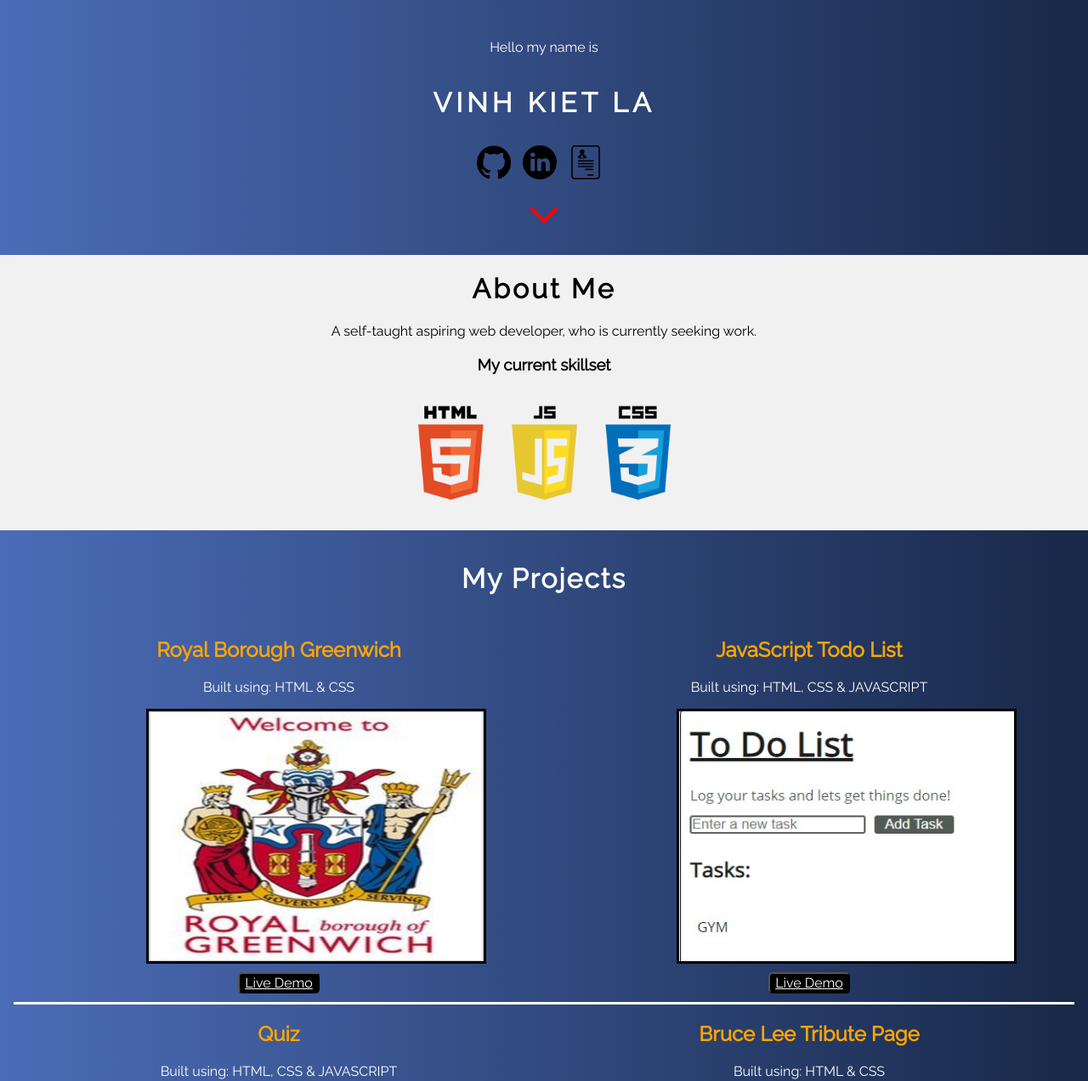
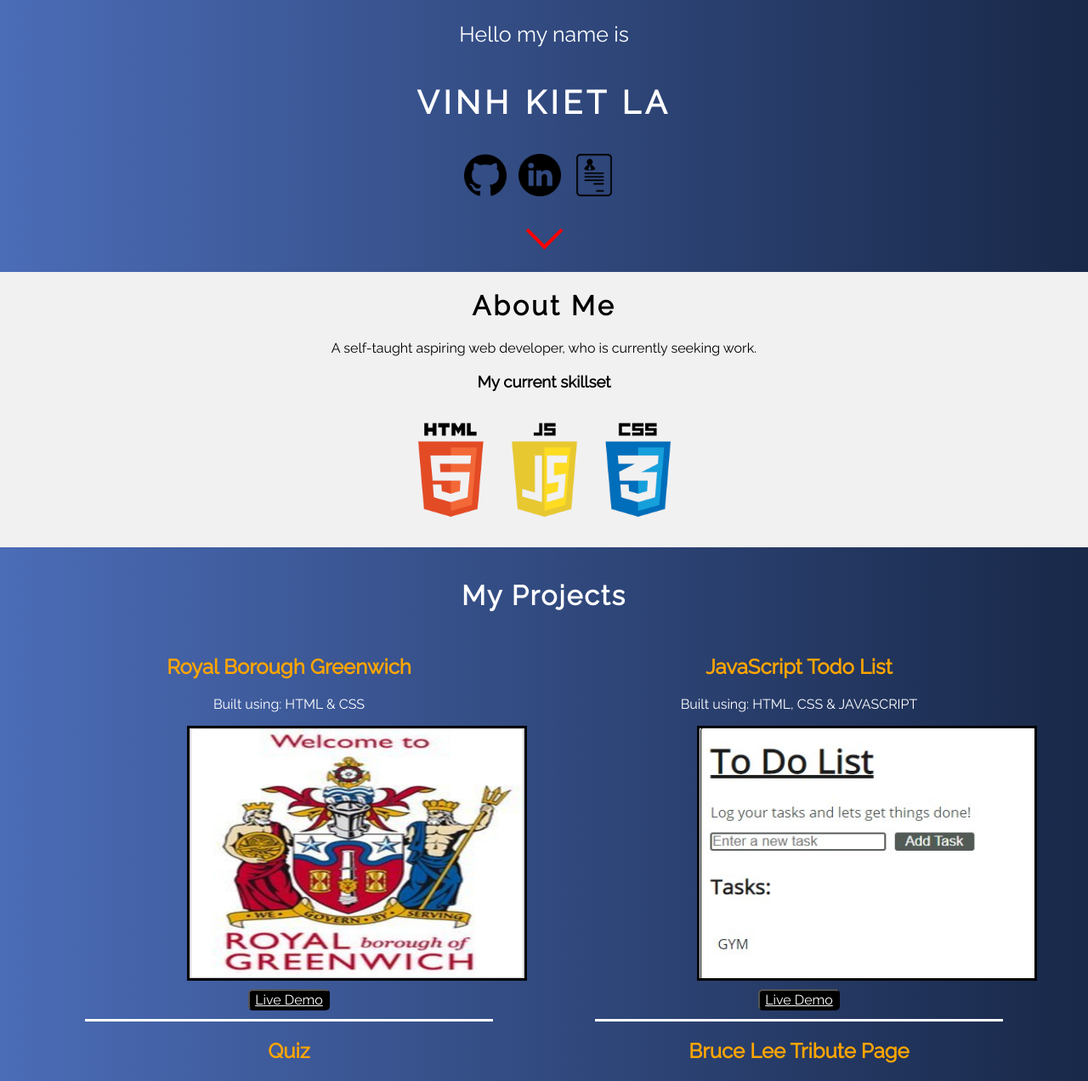
Before and after one commit to VinhKietLa/githubportfolio, a plain HTML site: page index.html in a window 1280 px wide. Shown: the top 1272 px of the page at 85% size. Drawn offline with Linux system fonts and the light colour scheme.

Commit message:
Adjusted a few styles for larger screen 768px plus

```diff
--- a/index.css
+++ b/index.css
@@ -302,10 +302,37 @@ padding-left:40px;
 
 @media (min-width: 1200px) {
 
+	.main-header {
+		height:320px;
+	}
+
+	#Boldhello {
+		font-size: 25px;
+	}
+	#headerMyName {
+		font-size: 38px;
+	}
+	.githublogo,.linkedinlogo, .resume {
+		width: 50px;
+		height: 50px;
+	}
+	.arrowdown::after {
+		bottom: -180px;
+		width: 27px;
+		height: 27px;
+	}
+
+
+	.Portfolio {
+		padding-left: 40px;
+		padding-right: 40px;
+	}
 	.col1, .col2, .col3, .col4 {
 		width: 50%;
 		text-align: center;
 		margin: auto;
+		padding-left: 60px;
+		padding-right: 60px;
 }
 
 	.projectOverlay,.projectOverlay2, .projectOverlay3, .projectOverlay4 {
@@ -357,4 +384,9 @@ padding-left:40px;
 	  transform: translate(-50%, -50%);
 	  text-align: center;
 	}
+.worktasks {
+	margin: auto;
+	width: 40%;
 }
+
+}
```
